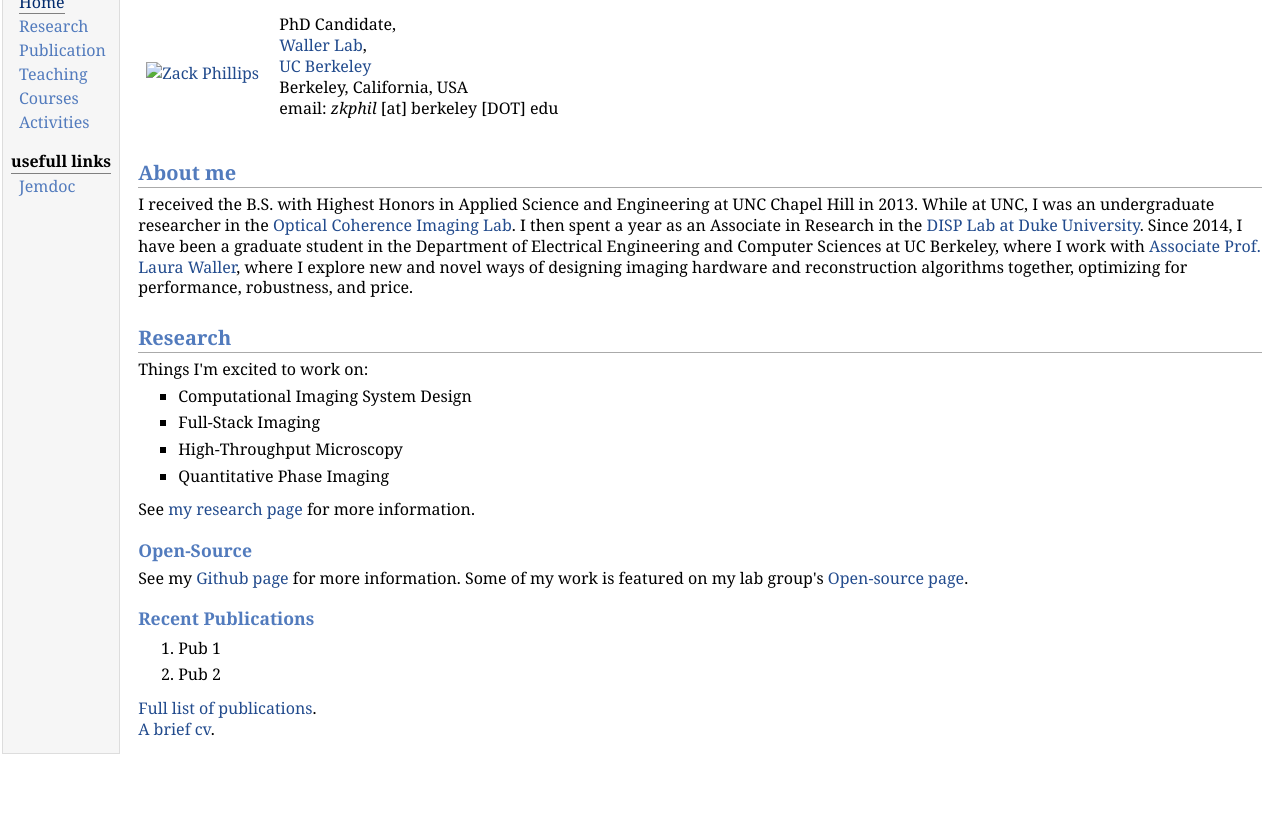
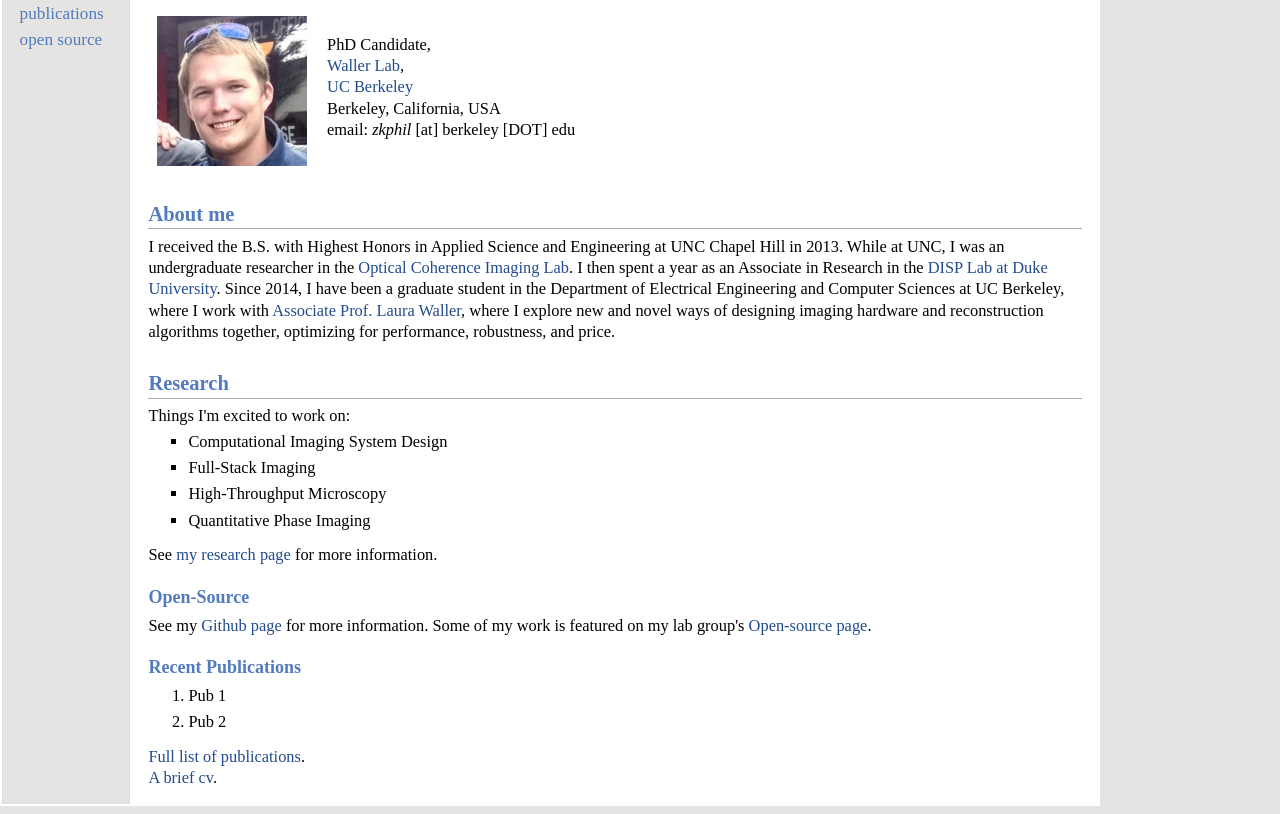
Before and after one commit to zackphillips/website, a plain HTML site: page index.html in a window 1280 px wide. Shown: the part 62-876 px from the top of the page. Before the commit the page ends 826 px from the top, so only its background shows below. Drawn offline with Linux system fonts and the light colour scheme.

Commit message:
fixed picture, changed css for cooler layout

```diff
--- a/index.html
+++ b/index.html
@@ -11,22 +11,17 @@
 <table summary="Table for page layout." id="tlayout">
 <tr valign="top">
 <td id="layout-menu">
-<div class="menu-category">menu</div>
-<div class="menu-item"><a href="index.html" class="current">Home</a></div>
-<div class="menu-item"><a href="research.html">Research</a></div>
-<div class="menu-item"><a href="publications.html">Publication</a></div>
-<div class="menu-item"><a href="teaching.html">Teaching</a></div>
-<div class="menu-item"><a href="courses.html">Courses</a></div>
-<div class="menu-item"><a href="activities.html">Activities</a></div>
-<div class="menu-category">usefull links</div>
-<div class="menu-item"><a href="http://jemdoc.jaboc.net/">Jemdoc</a></div>
+<div class="menu-item"><a href="index.html" class="current">home</a></div>
+<div class="menu-item"><a href="research.html">research</a></div>
+<div class="menu-item"><a href="publications.html">publications</a></div>
+<div class="menu-item"><a href="courses.html">open&nbsp;source</a></div>
 </td>
 <td id="layout-content">
 <div id="toptitle">
 <h1>Zack Phillips</h1>
 </div>
 <table class="imgtable"><tr><td>
-<a href="https://www.ocf.berkeley.edu/~zfphil/"><img src="me_150x150.jpeg" alt="Zack Phillips" width="150px" height="150px" /></a>&nbsp;</td>
+<a href="https://www.ocf.berkeley.edu/~zfphil/"><img src="./zp_150x150.jpeg" alt="Zack Phillips" width="150px" height="150px" /></a>&nbsp;</td>
 <td align="left"><p>PhD Candidate,<br /> <a href="http://www.laurawaller.com" target=&ldquo;blank&rdquo;>Waller Lab</a>, <br /><a href="http://www.berkeley.edu" target=&ldquo;blank&rdquo;>UC Berkeley</a><br />
 Berkeley, California, USA<br />
 email: <i>zkphil</i> [at] berkeley [DOT] edu</p>
--- a/jemdoc.css
+++ b/jemdoc.css
@@ -1,4 +1,4 @@
-/* Default css file for jemdoc. */
+/* Modified default CSS file with jemdoc */
 
 table#tlayout {
     border: none;
@@ -7,23 +7,25 @@ table#tlayout {
 }
 
 body {
-	background: white;
-	font-family: Georgia, serif;
+	background: #E5E4E2;
+	font-family: Bitstream Charter, serif;
 	padding-bottom: 8px;
 	margin: 0;
+	font-size: 1.025em;
+	width: 1100px;
 }
 
 #layout-menu {
-	background: #f6f6f6;
+	background: #E5E4E2;
 	border: 1px solid #dddddd;
 	padding-top: 0.5em;
 	padding-left: 8px;
 	padding-right: 8px;
-	font-size: 1.0em;
-	width: auto;
+	font-size: 1.05em;
 	white-space: nowrap;
-    text-align: left;
-    vertical-align: top;
+    	text-align: left;
+    	vertical-align: top;
+	width: 110px;
 }
 
 #layout-menu td {
```
Also changed, not shown: 2 other files.
